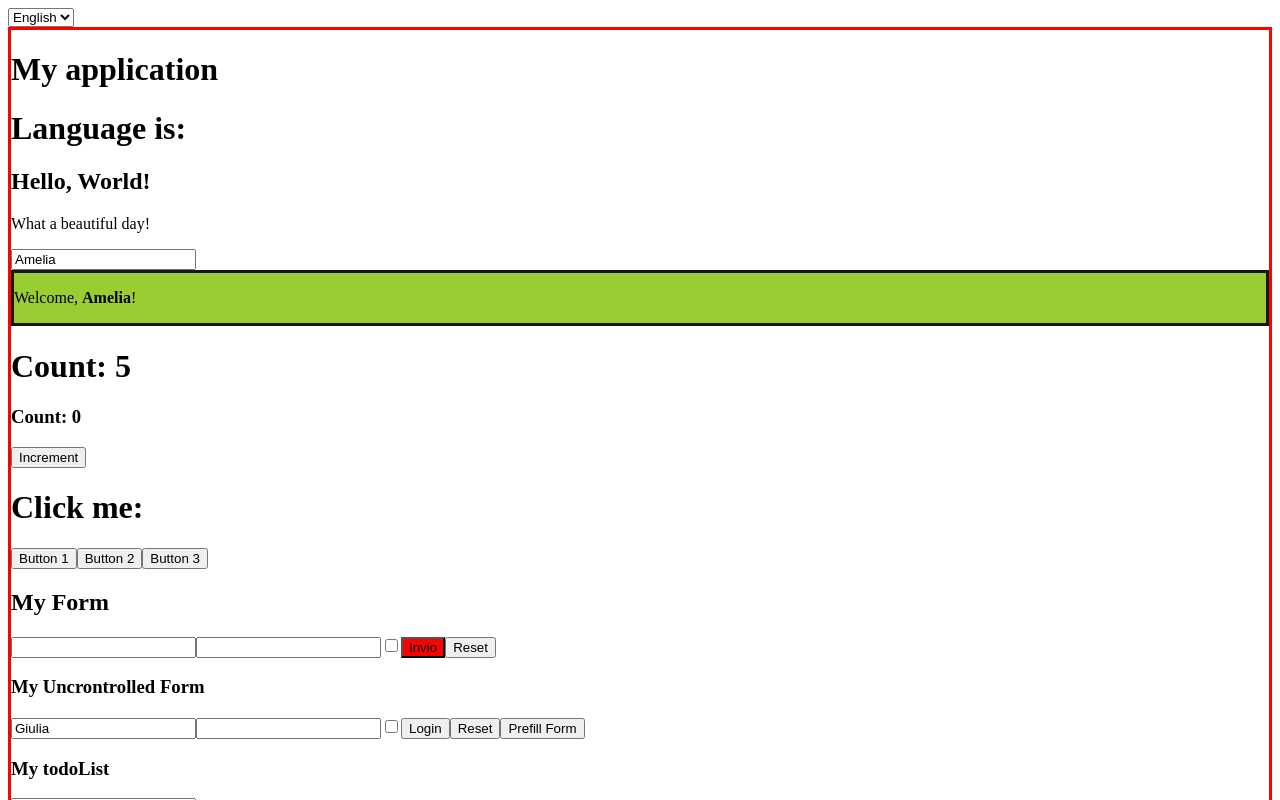
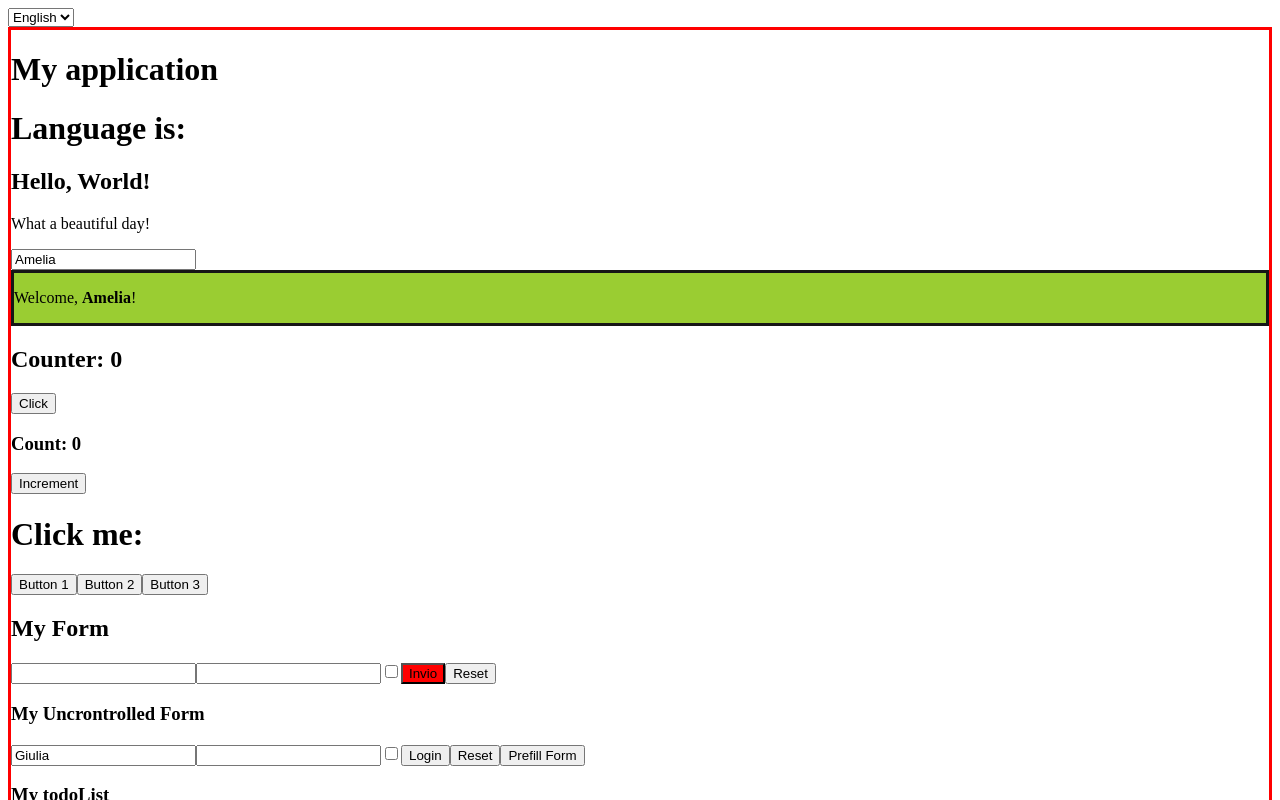
Before and after one commit to ameted83/React-exercises, a React (Create React App) app: page / in a window 1280 px wide. Shown: the top 800 px of the page. Built offline with nearby package versions, Linux system fonts and the light colour scheme.

Commit message:
useState-01

```diff
--- a/src/Counter.js
+++ b/src/Counter.js
@@ -1,32 +1,19 @@
-import React from "react";
-import CounterDisplay from "./CounterDisplay";
+import React, { useState } from "react";
+// import CounterDisplay from "./CounterDisplay";
 
-class Counter extends React.Component {
-  state = {
-    count: this.props.initialValue,
-  };
+const Counter = ({ initialValue = 0 }) => {
+  const [counter, setCounter] = useState(initialValue);
 
-  componentDidMount() {
-    setInterval(() => {
-      this.setState({
-        count: this.state.count + this.props.incremet,
-      });
-    }, this.props.timeout);
+  function handleCounterIncrement() {
+    setCounter(counter + 1);
   }
-
-  render() {
-    return (
-      <div>
-        <CounterDisplay count={this.state.count} />
-      </div>
-    );
-  }
-}
-
-Counter.defaultProps = {
-  initialValue: 0,
-  incremet: 1,
-  timeout: 1000,
+  return (
+    <div>
+      <h2>Counter: {counter}</h2>
+      <button onClick={handleCounterIncrement}>Click</button>
+      {/* <CounterDisplay count={this.state.count} /> */}
+    </div>
+  );
 };
 
 export default Counter;
```
